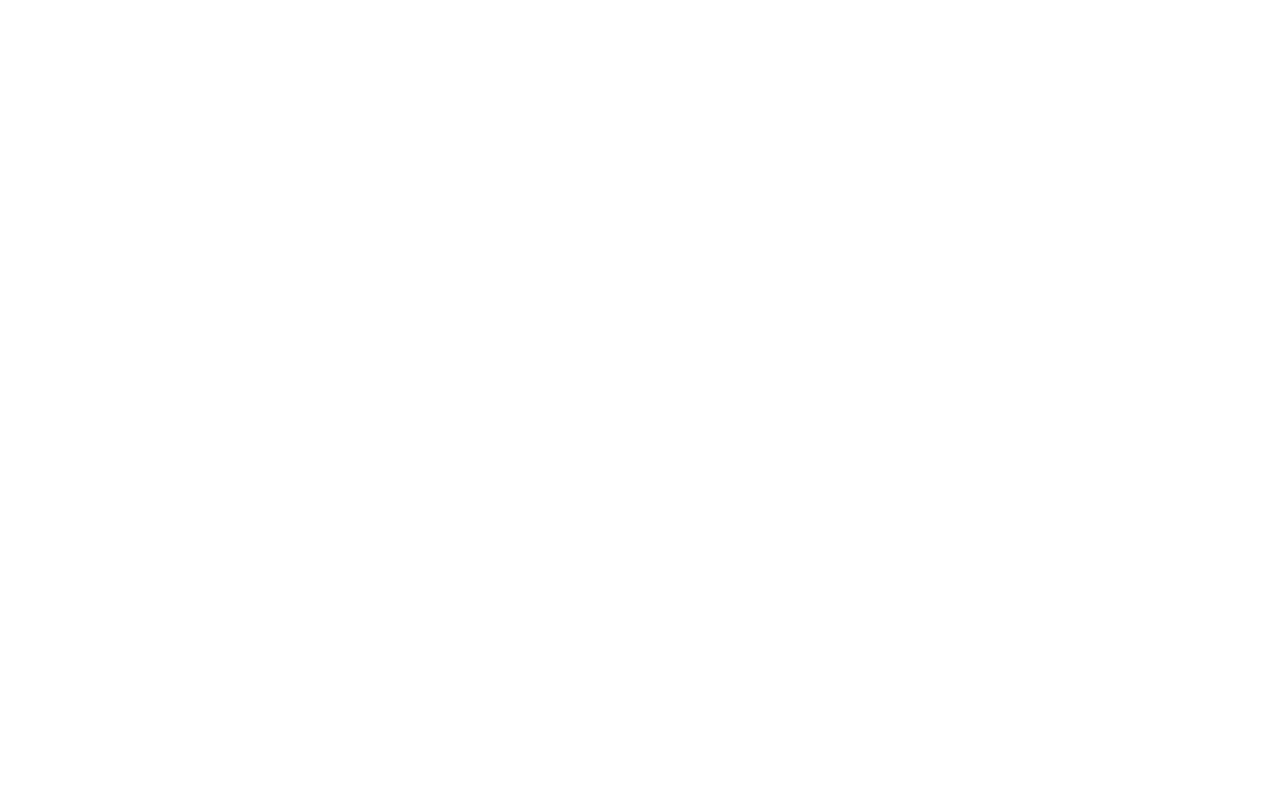
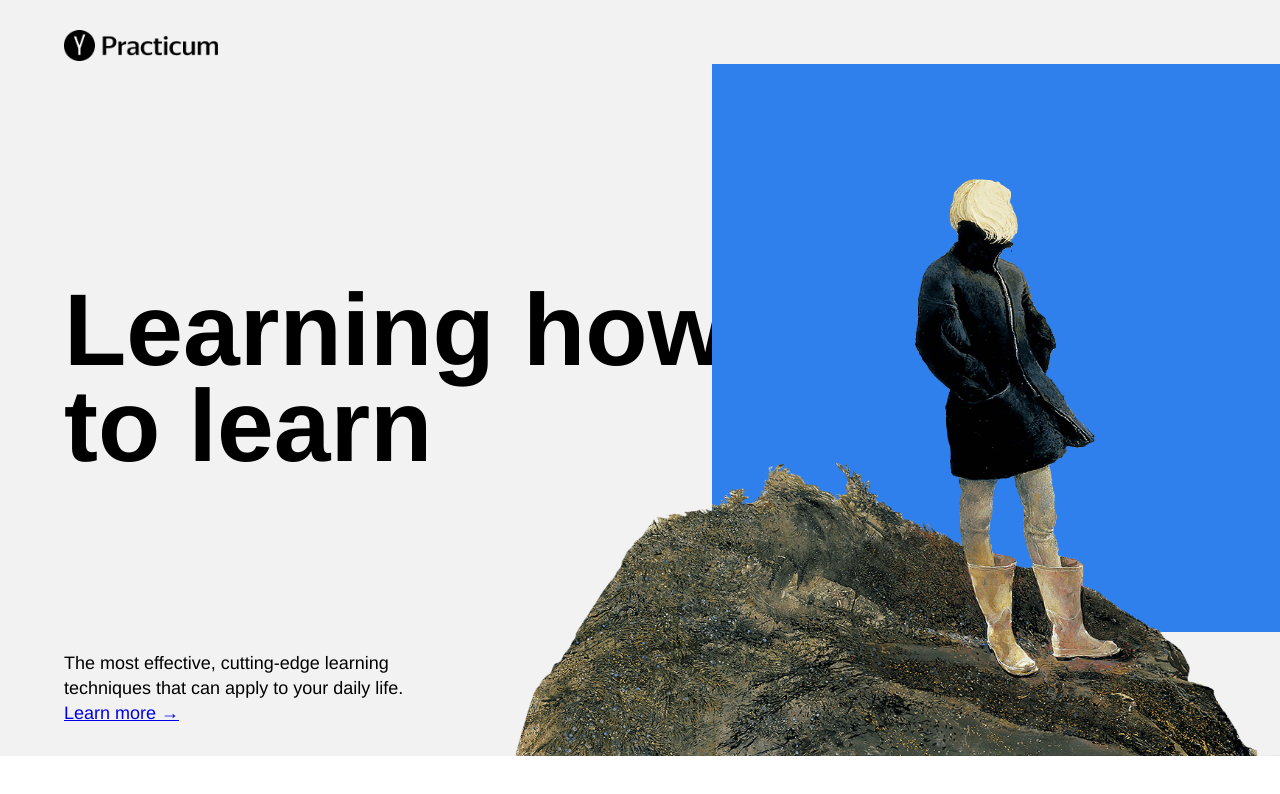
Before and after one commit to natalia2991/web_project1, a plain HTML site: page index.html in a window 1280 px wide. Drawn offline with Linux system fonts and the light colour scheme.

Commit message:
heder with spaces to be reviewed

```diff
--- a/index.html
+++ b/index.html
@@ -3,12 +3,17 @@
 <head>
   <meta charset="UTF-8">
   <meta name="viewport" content="width=device-width, initial-scale=1.0">
+  <link rel="stylesheet" href = "styles/style.css">
   <title>Learning how to learn</title>
 </head>
 <body>
   <div class="page">
     <header class="header">
-
+      <div class = "logo logo_place_header"></div>
+      <div class = "header__title"><h1>Learning how to learn</h1></div>
+      <div class = "header__subtitle"><h3>The most effective, cutting-edge learning techniques that can apply to your daily life. <a href = "#" class = "header__link">Learn more &#x2192;</a></h3></div>
+      <div class = "header__main-illustration"><img src = "/images/header-image.png" class = "header__image" alt = "Woman standing on a rock"></div>
+      <div class = "header__square-pic"></div>
     </header>
     <main class="content">
       <section class="description">
--- a/styles/style.css
+++ b/styles/style.css
@@ -6,21 +6,95 @@
   /* here we've set a maximum page width */
   margin: 0 auto;
   /* this ensures that all content is centered on screens wider than 1600px */
-  font-family: 'Helvetica Neue', Arial, sans-serif;
+  font-family: "Helvetica Neue", "Arial", sans-serif;
+
 }
 
+body, h1, h3, a {
+  margin: 0;
+  padding: 0;
+}
+
+/* parameters for the header section */
 .header {
   height: 100vh;
   min-height: 600px;
   max-height: 756px;
-  /* parameters for the header section */
+  background-color: #f2f2f2;
+  display: flex;
+  position: relative;
+}
+
+.logo {
+  background-position: center;
+  background-size: cover;
+}
+
+.logo_place_header {
+  background-image: url(../images/logo_place_header.png);
+  height: 31px;
+  width: 154px;
+  position: absolute;
+  top: 30px;
+  left: 64px;
+}
+
+.header__title {
+  width: 730px;
+  margin-left: 64px;
+  position: absolute;
+  line-height: 96px;
+  align-self: center;
+}
+
+h1 {
+  font-size: 102px;
+  font-weight: bold;
+}
+
+.header__subtitle {
+  position: absolute;
+  left: 64px;
+  bottom: 30px;
+  width: 388px;
+  line-height: 25px;
+}
+
+h3 {
+  font-size: 18px;
+  font-weight: normal;
+}
+
+/*.header__link{
+
+}*/
+
+
+.header__main-illustration {
+  width: 765px;
+  height: 608px;
+  position: absolute;
+  bottom: 0;
+  right: 0;
+  z-index: 1;
+}
+
+.header__image {
+  width: 100%;
+  height: 100%;
 }
 
 /* here we have two examples of selectors in order to remind you how to set styles for elements */
 .header__square-pic {
   height: 568px;
   width: 568px;
+  background-color: #2f80ed;
+  position: absolute;
+  top: 64px;
+  right: 0;
 }
+
+/* parameters for main section */
 
 /* including elements with key-value modifiers */
 .table__cell_theme_dark {
```
